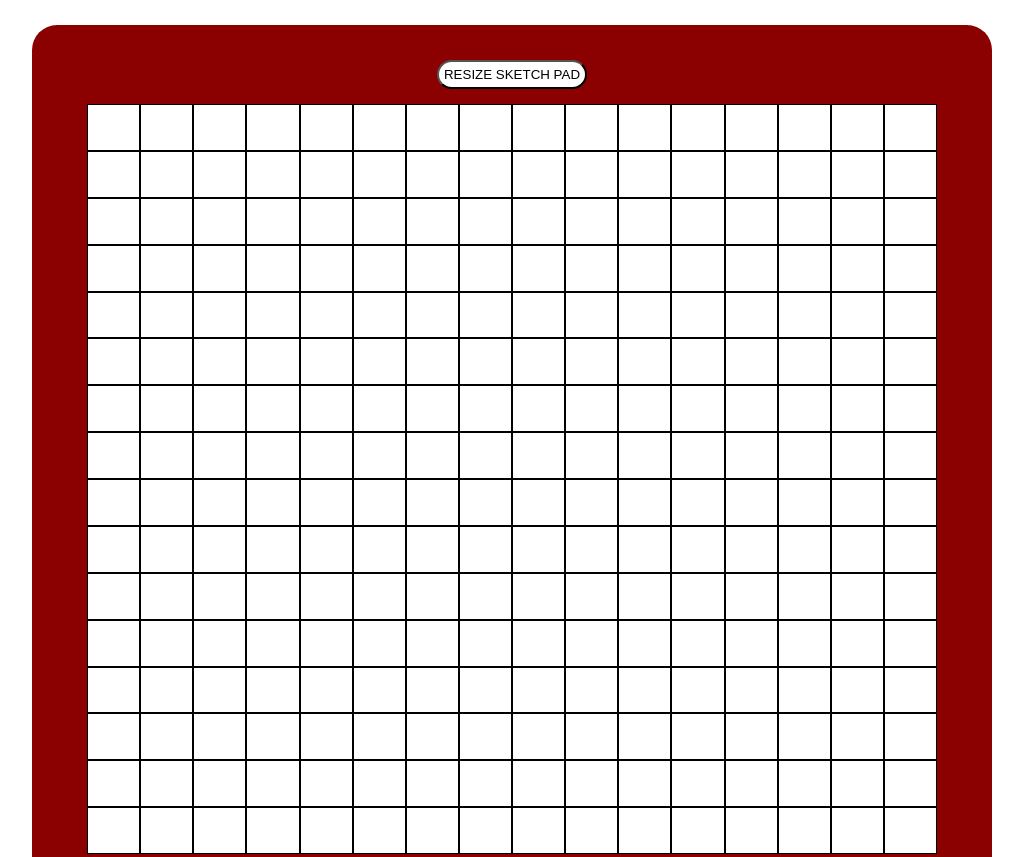
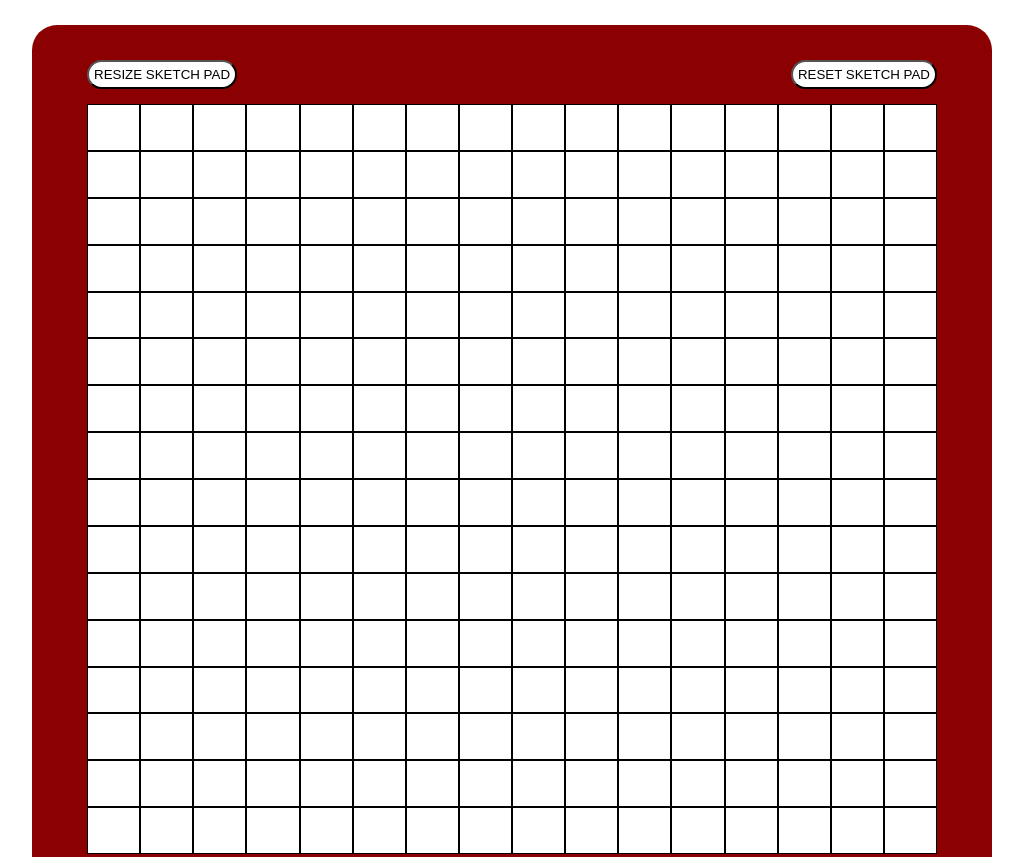
Before and after one commit to ahmeda03/etch-a-sketch, a plain HTML site: page index.html in a window 1280 px wide. Shown: the top 857 px of the page, without its empty margins (128-1151 px from the left). Drawn offline with Linux system fonts and the light colour scheme.

Commit message:
Edit button class names and add reset button and styles

```diff
--- a/index.html
+++ b/index.html
@@ -9,8 +9,9 @@
     </head>
     <body>
         <div class = "sketchBoard">
-            <div class = "promptContainer">
-                <button class = "promptButton">RESIZE SKETCH PAD</button>
+            <div class = "buttonContainer">
+                <button class = "resizeButton">RESIZE SKETCH PAD</button>
+                <button class = "resetButton">RESET SKETCH PAD</button>
             </div>
             <div class = "sketchContainer"></div>
             <div class = "sketchButtons">
--- a/script.js
+++ b/script.js
@@ -1,5 +1,5 @@
 const sketchContainer = document.querySelector(".sketchContainer");
-const resizeButton = document.querySelector(".promptButton");
+const resizeButton = document.querySelector(".resizeButton");
 
 generateSketchPad();
 sketchContainer.addEventListener("mouseover", activateBox);
@@ -12,6 +12,8 @@ function activateBox(event) {
         box.classList.add("boxHoveredOver");
     }
 }
+
+
 
 function generateSketchPad(numOfBoxes = 16) {
     /*
@@ -80,8 +82,6 @@ function resizeSketchPad() {
     */
     let numOfBoxes = (prompt("Enter the number of boxes: "));
 
-    console.log((+numOfBoxes), numOfBoxes);
-
     if (numOfBoxes === "" || isNaN(+numOfBoxes)) {
         alert("Please enter a valid value.");
     } else if (numOfBoxes === null) {
--- a/styles.css
+++ b/styles.css
@@ -25,7 +25,7 @@ body {
     height: 960px;
 }
 
-.sketchContainer, .sketchButtons, .promptContainer {
+.sketchContainer, .sketchButtons, .buttonContainer {
     width: 850px;
 }
 
@@ -53,12 +53,12 @@ body {
     border: 1px solid black;
 }
 
-.promptContainer {
+.buttonContainer {
     display: flex;
-    justify-content: center;
+    justify-content: space-between;
 }
 
-.promptButton {
+.resizeButton, .resetButton {
     background-color: white;
     border-radius: 15px;
     padding: 5px;
```
